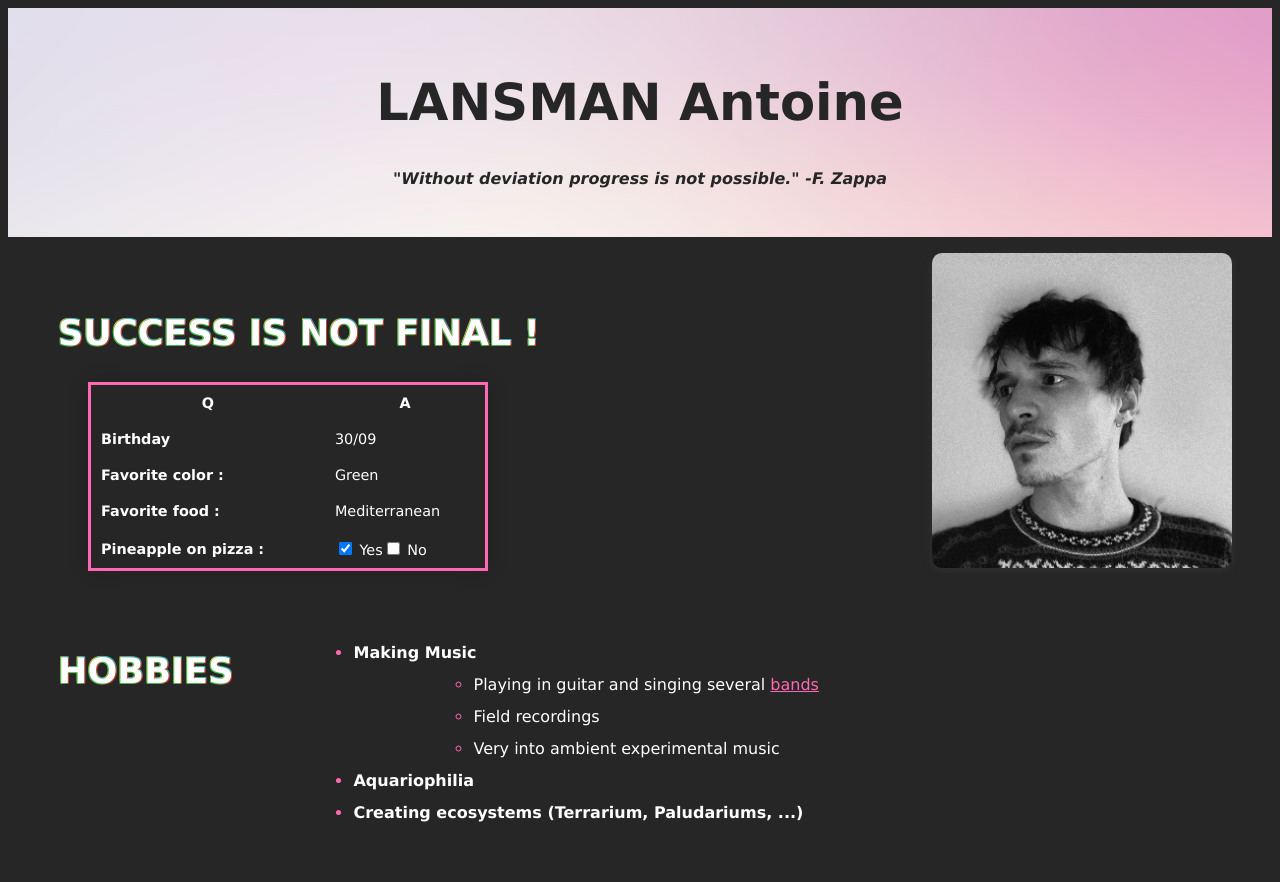
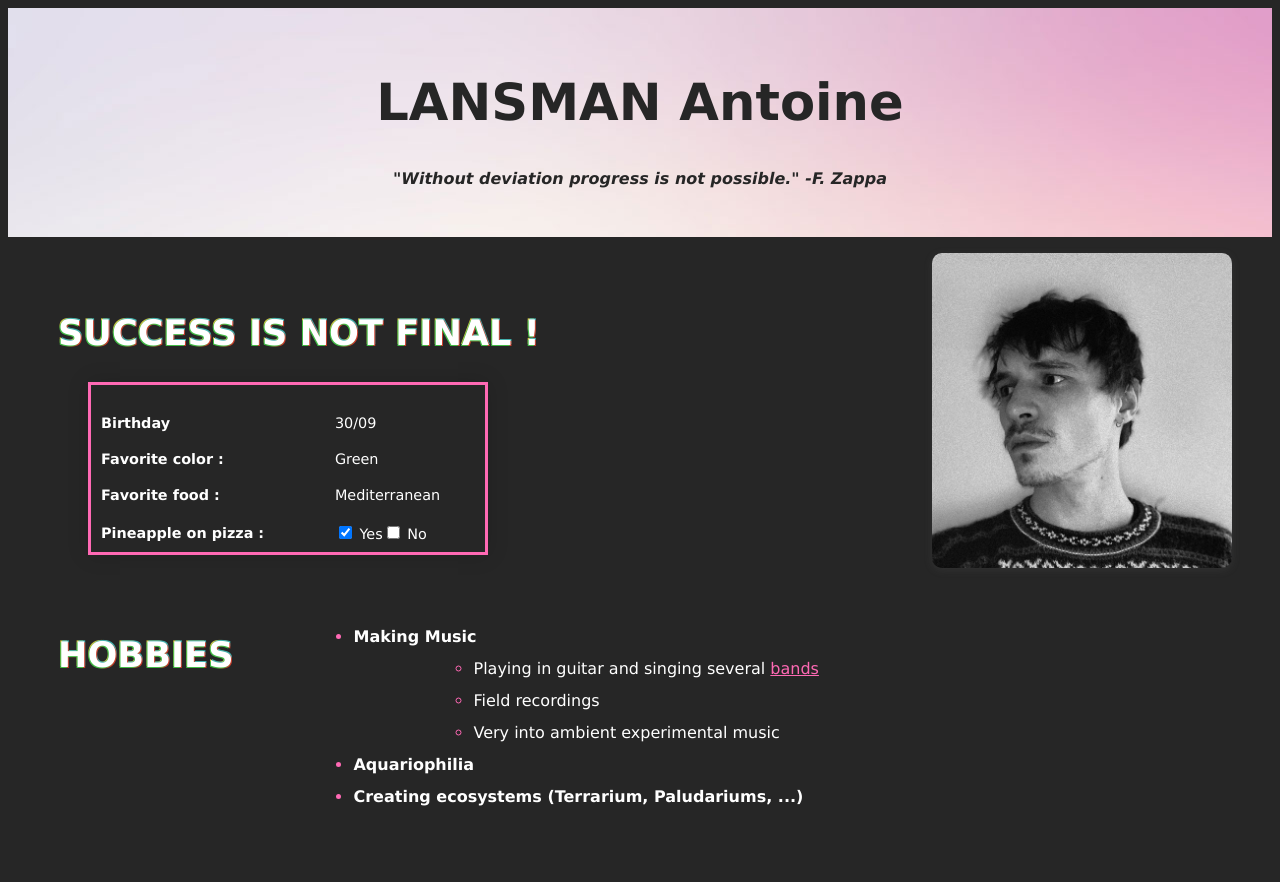
Before and after one commit to antoinel74/markdown-to-html, a plain HTML site: page index.html in a window 1280 px wide. Shown: the top 882 px of the page. Drawn offline with Linux system fonts and the light colour scheme.

Commit message:
update final

```diff
--- a/index.html
+++ b/index.html
@@ -21,8 +21,8 @@
 <h2>Success is not final !</h2>
     <table>
         <tr>
-            <th>Q</th>
-            <th>A</th>
+            <th></th>
+            <th></th>
           </tr>
           <tr>
             <td><b>Birthday</b></td>
```
